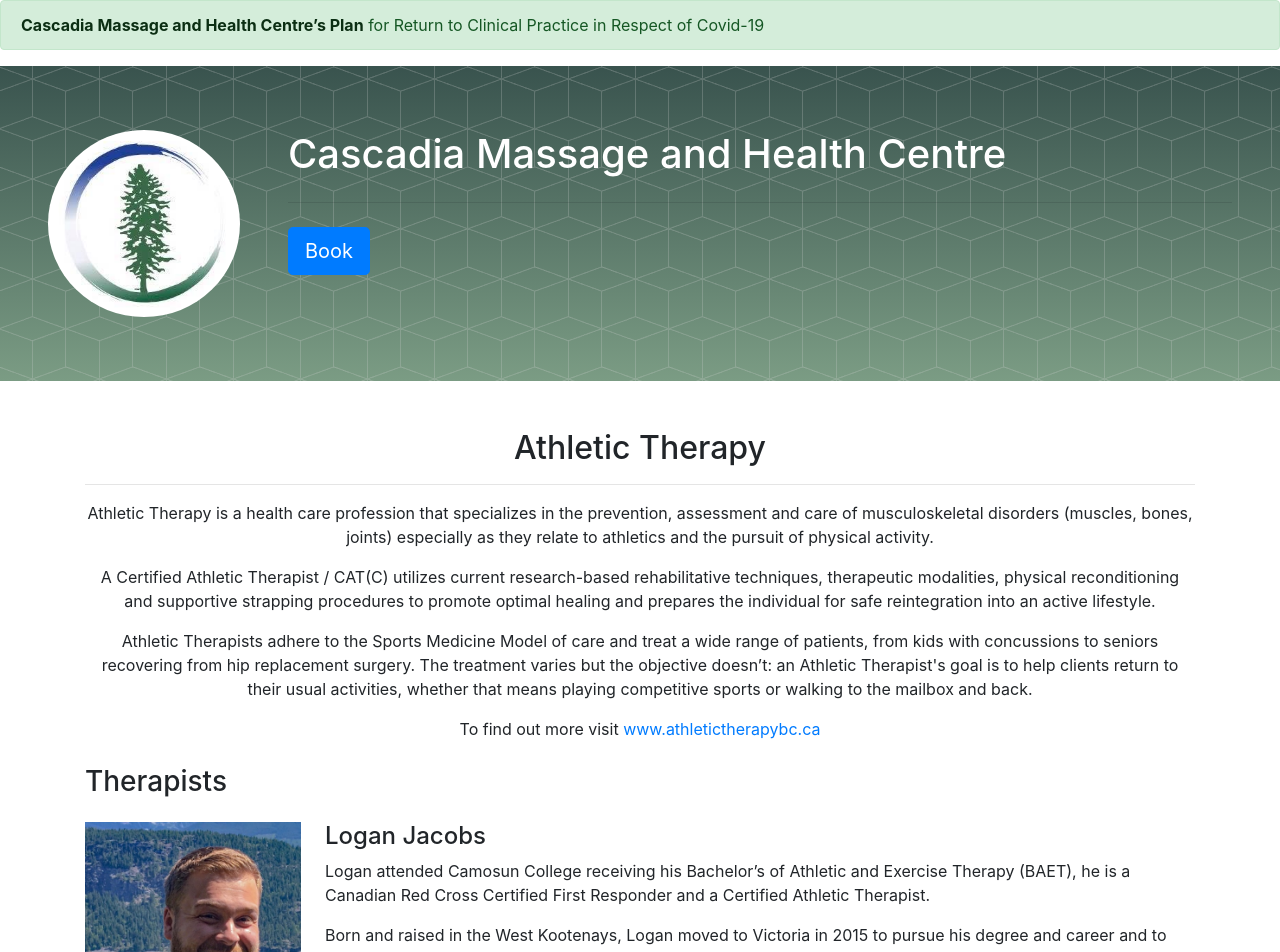
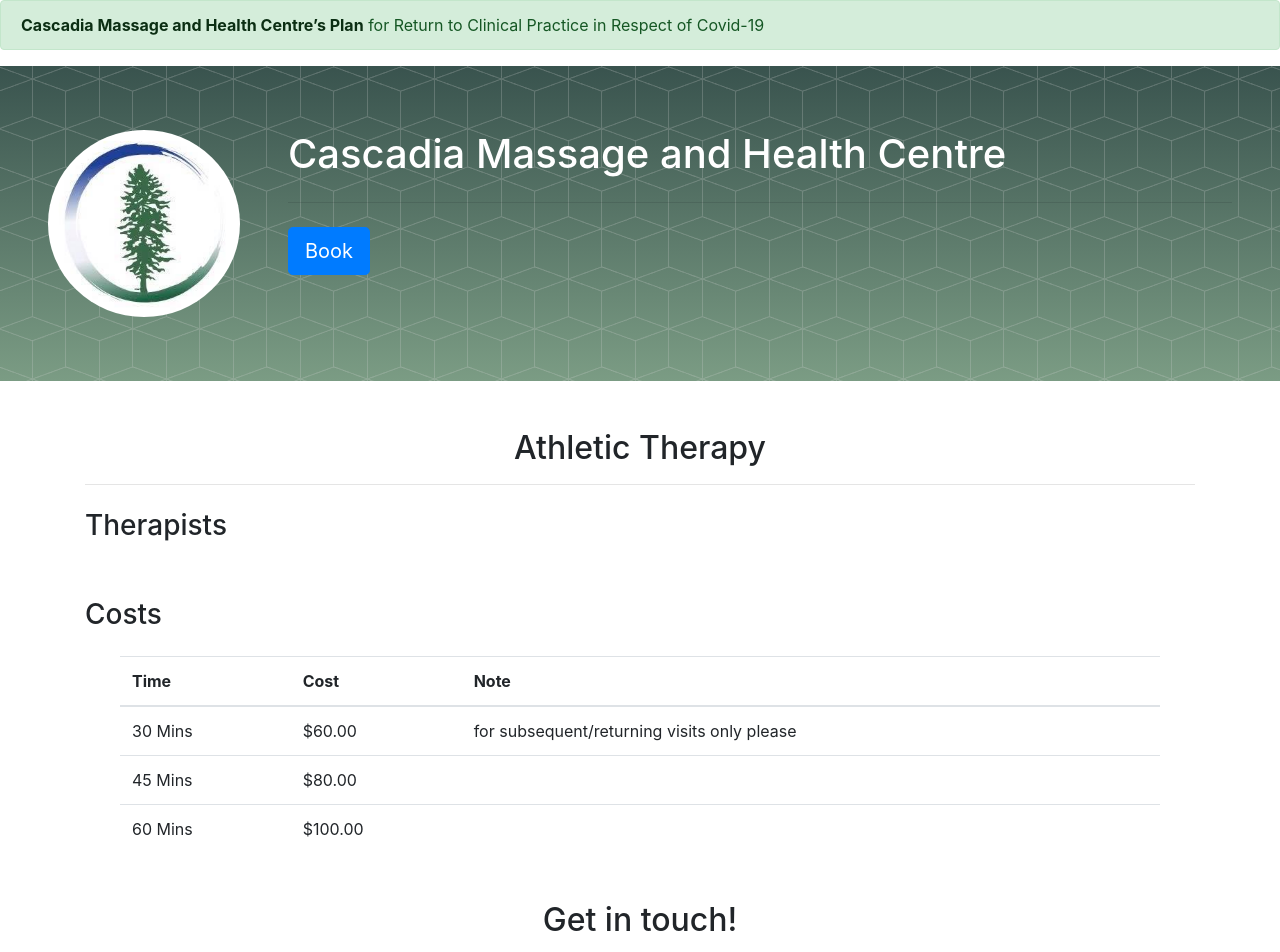
Before and after one commit to cbrucermt/cascadiahealth, a Jekyll site: the page built from athletic.html, in a window 1280 px wide and 1400 px high. Shown: the top 952 px of the window. Built offline with Jekyll 4.4.1, drawn with Linux system fonts in a browser that asks for light colours; some web fonts are replaced; some of the changed text lies outside the part shown.

Commit message:
Remove Logan from the page
Also remove old bios for people who's left too.

```diff
--- a/_includes/bio/kiana.html
+++ /dev/null
@@ -1,5 +0,0 @@
-<p>Hello, my name is Kiana. I graduated from the West Coast College of Massage Therapy in Victoria, B.C. in August of 2018</p>
-<p>Over the years, I have been involved in many sports and activities such as soccer, volleyball, running, and Crossfit. These have not only helped to give me an interest and understanding of body movement and recovery, but also lead to my interest in becoming a massage therapist. Although I love being active, I also recognize the importance of downtime and relaxation, and enjoy being able to bring this rest and relaxation to my clients to help promote a more balanced lifestyle.</p>
-<p>As a therapist, I enjoy working with all types of clients, creating individualized treatment plans for each person. My sessions might include such techniques as myofascial manipulation, active or passive stretching, trigger point therapy, and/or Swedish massage for relaxation as well as deep tissue.</p>
-<p>Whether you are battling an injury, sore from life or just looking to relax, I would love to help!</p>
-<p>If you have any questions about my services, please do not hesitate to ask. I look forward to working with you.</p>
--- a/_includes/bio/logan.html
+++ /dev/null
@@ -1,16 +0,0 @@
-<p>Logan attended Camosun College receiving his Bachelor’s of Athletic and Exercise Therapy (BAET), he is a Canadian Red Cross Certified First Responder and a Certified Athletic Therapist.</p>
-
-<p>Born and raised in the West Kootenays, Logan moved to Victoria in 2015 to pursue his degree and career and to enjoy what the West Coast has to offer! As an outdoor enthusiast Logan gets outside every chance he can, frequently exploring the beautiful parts of Vancouver Island.</p>
-
-<p>Believing in this philosophy of "an ounce of prevention is worth a pound of cure", Logan is dedicated to carefully listening to his clients, providing a skilled in-depth assessment, discovering the core of the problem, and working together through exercise and awareness to prevent a recurrence from happening in the future.</p>
-
-<p>Logan has worked with a variety of programs and sport including:</p>
-
-<ul>
-  <li>St. Michaels University School - School Sport Program</li>
-  <li>University of Victoria Men’s Rugby Teams - Reserve, Division 1, and Premier Leagues</li>
-  <li>Varsity Level Sport including: basketball, rugby, soccer, field hockey, and rowing</li>
-  <li>The AET Clinic and the Sport Injury Clinic at the University of Victoria</li>
-  <li>TransRockies Single Track 6 Mountain Bike Series - Medical Volunteer</li>
-  <li>Facilitator of the HATTRICK Program in 2018 - a men’s health and fitness initiative that formed part of a research project by UBC Okanagan.</li>
-</ul>
--- a/_includes/bio/ozge.html
+++ /dev/null
@@ -1,6 +0,0 @@
-<p>Hello! My name is Ozge. I am a Traditional Chinese Medicine (TCM) Acupuncturist*, with a background in Sociology. It is my intention to contribute to my community through sustainable and holistic healthcare.</p>
-<p>I genuinely believe that everyone has the potential to achieve wellness and balance in life, and it is my privilege to offer Acupuncture to support you on this quest. I also utilize other TCM modalities during my treatments, such as cupping and gua sha. In addition, I provide Chinese Food Therapy and lifestyle counseling, to encourage integration of treatments in your everyday life.</p>
-<p>In my practice, I treat a wide range of acute and chronic concerns, including but not limited to: insomnia, anxiety, musculoskeletal conditions, menstrual irregularities, depression, headaches, pre and postnatal care, menopause, and digestive complaints.</p>
-<p>If you have any questions about my services and how Acupuncture can benefit you, please do not hesitate to contact me. I look forward to meeting you and being a part of your journey!</p>
-
-<a href="https://ozgestephenacupuncture.com/">Personal Website</a>
--- a/athletic.html
+++ b/athletic.html
@@ -6,10 +6,6 @@
   <div class="container text-center mb-4">
     <h2>Athletic Therapy</h2>
     <hr />
-    <p>Athletic Therapy is a health care profession that specializes in the prevention, assessment and care of musculoskeletal disorders (muscles, bones, joints) especially as they relate to athletics and the pursuit of physical activity.</p>
-    <p>A Certified Athletic Therapist / CAT(C) utilizes current research-based rehabilitative techniques, therapeutic modalities, physical reconditioning and supportive strapping procedures to promote optimal healing and prepares the individual for safe reintegration into an active lifestyle.</p>
-    <p>Athletic Therapists adhere to the Sports Medicine Model of care and treat a wide range of patients, from kids with concussions to seniors recovering from hip replacement surgery. The treatment varies but the objective doesn’t: an Athletic Therapist's goal is to help clients return to their usual activities, whether that means playing competitive sports or walking to the mailbox and back.</p>
-    <p>To find out more visit <a href="www.athletictherapybc.ca">www.athletictherapybc.ca</a></p>
   </div>
 
   <div class="container mb-4">
@@ -17,10 +13,9 @@
 
     <ul class="list-unstyled">
       <li class="media">
-        <img src="/img/profile-logan.png" class="pr-4" style="max-width: 15rem;"/>
+        <img src="" class="pr-4" style="max-width: 15rem;"/>
         <div class="media-body">
-          <h4 class="media-heading">Logan Jacobs</h4>
-          {% include bio/logan.html %}
+          <h4 class="media-heading"></h4>
         </div>
       </li>
     </ul>
```
Also changed, not shown: index.html (+1 -14 lines).
